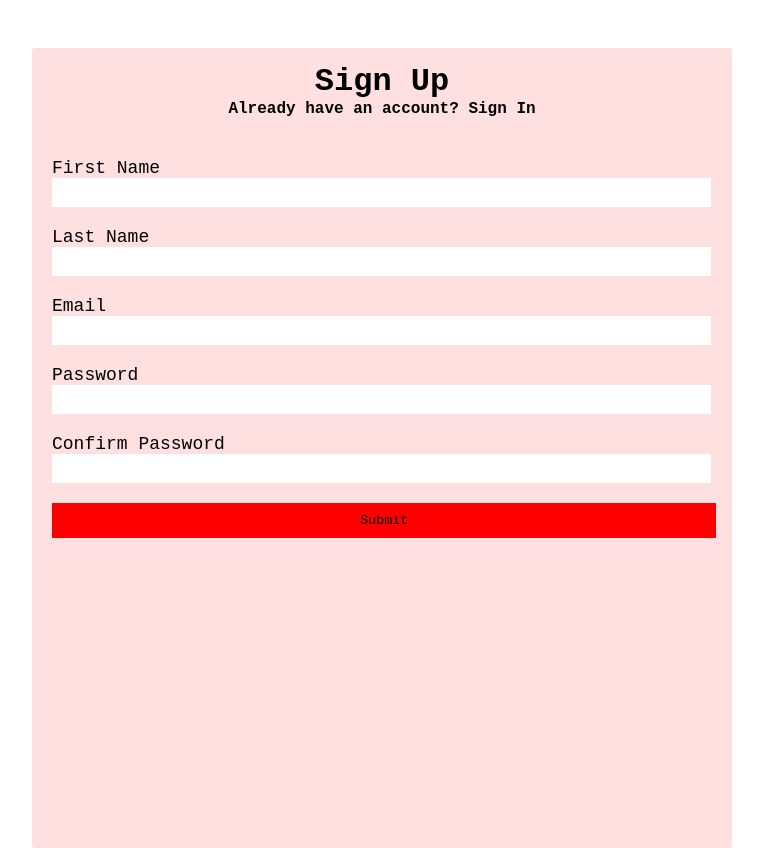
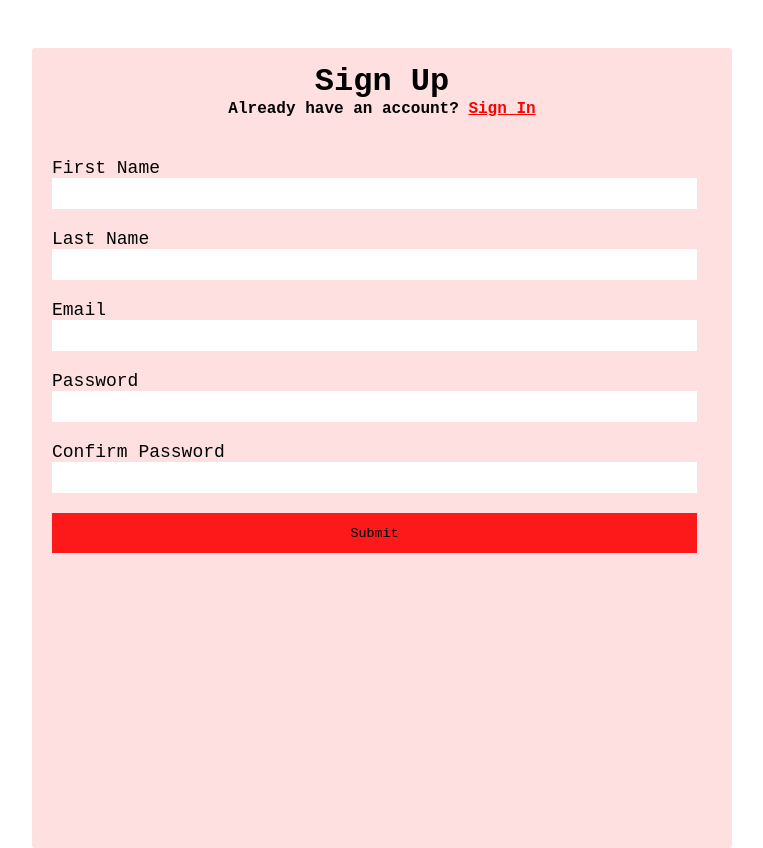
Before and after one commit to connorbrooks18/media_calendar, a Flask app: page /signup in a window 1280 px wide. Shown: the part 73-921 px from the top of the page, without its empty margins (258-1021 px from the left). Run offline with Flask 3, Linux system fonts and the light colour scheme.

Commit message:
changed sizes on sign in

```diff
--- a/static/css/main.css
+++ b/static/css/main.css
@@ -123,15 +123,22 @@ button a{
 }
 .signin-box form input{
     width: 100%;
-    padding: 7px;
+    padding: 8px 0px;
     border: none;
 }
 .signin-box input[type = "button"]{
-    width: 103%;
-    height: 35px;
+    width: 100%;
+    height: 40px;
+    border: none;
+    background-color: rgb(253, 25, 25);
     margin-top: 20px;
-    border: none;
-    background-color: red;
 
 
 }
+
+.redlink {
+    color: red;
+
+
+
+}
--- a/templates/signup.html
+++ b/templates/signup.html
@@ -7,7 +7,7 @@
 
 <div class="signin-box">
     <h1>Sign Up</h1>
-    <h2>Already have an account? Sign In</h2>
+    <h2>Already have an account? <a href="{{url_for('login')}}" class="redlink">Sign In</a></h2>
 
     <form action="" method="post">
 
```
